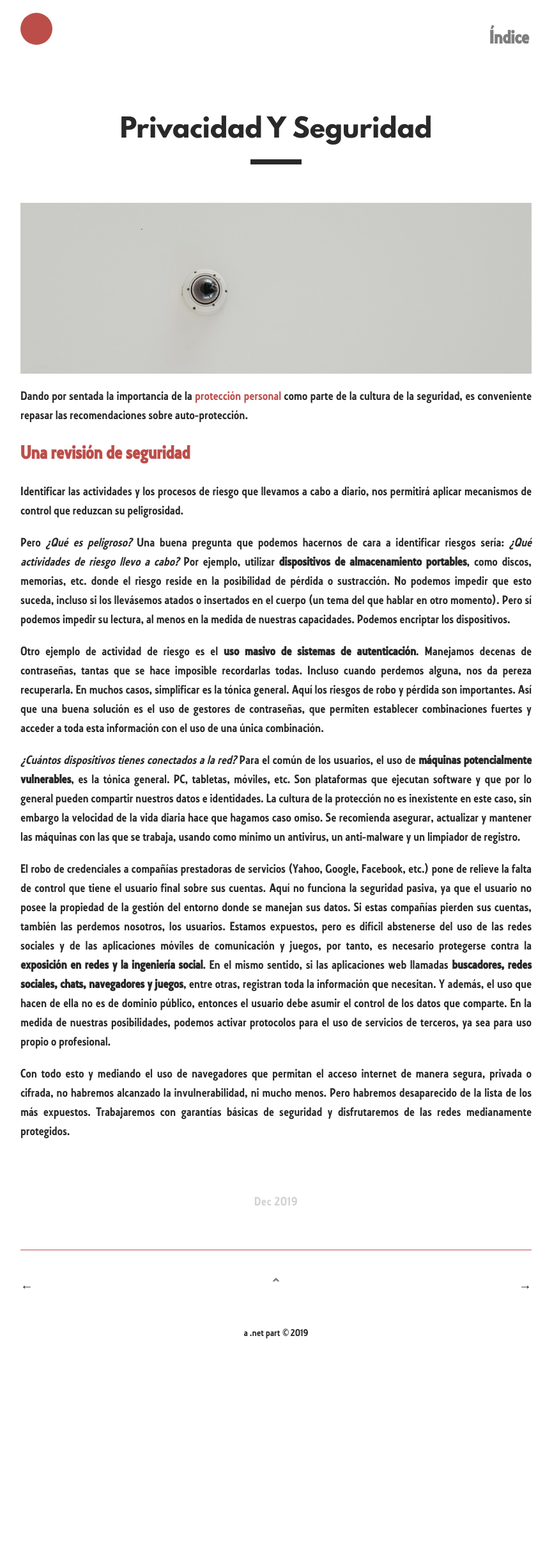
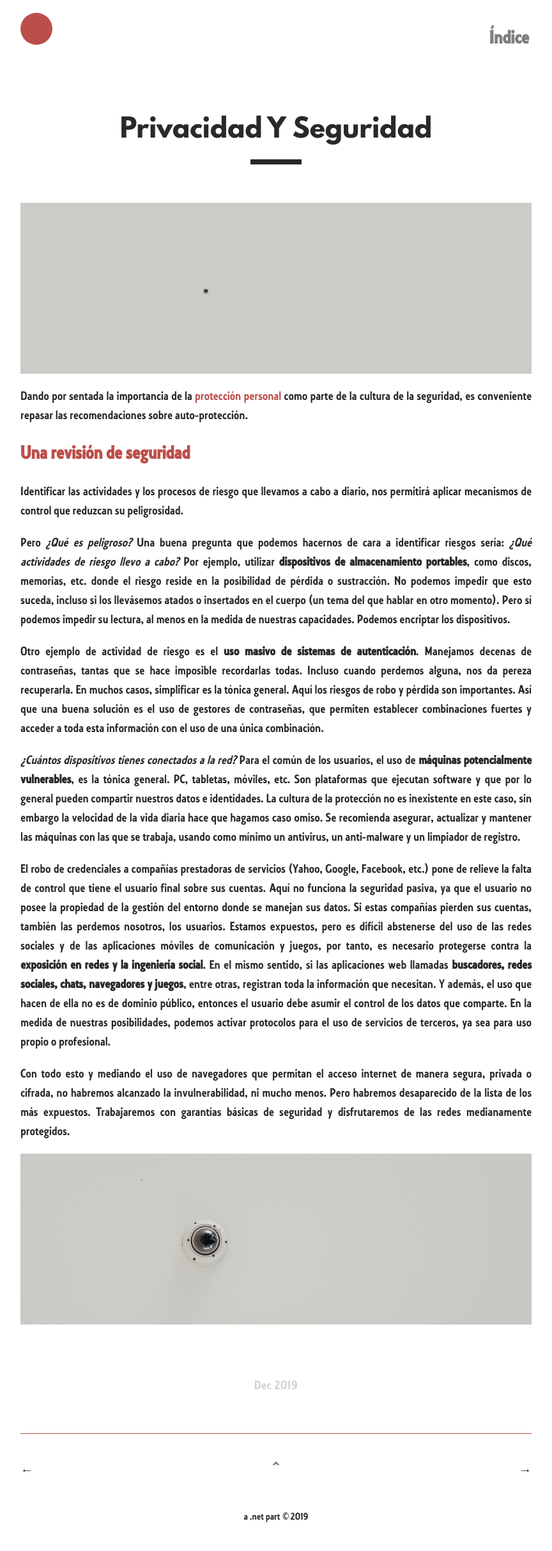
Before and after one commit to Rocmpr/blog, a Jekyll site: the page built from _posts/2019-12-01-Privacidad-y-Seguridad.md, in a window 1280 px wide. Shown: the whole page at 64% size, without its empty margins (208-1072 px from the left). Built offline with Jekyll 4.4.1, drawn with Linux system fonts in a browser that asks for light colours; our own code applies the rules of GitHub Pages for plain Markdown files; before the commit the page ends 2137 px from its top, so only the background shows below that.

Commit message:
New Images in Post III

```diff
--- a/_posts/2019-12-01-Privacidad-y-Seguridad.md
+++ b/_posts/2019-12-01-Privacidad-y-Seguridad.md
@@ -1,4 +1,4 @@
-![Placeholder image](https://rocmpr.github.io/blog/assets/img/Sec001.jpg "Placeholder image")
+![Placeholder image](https://rocmpr.github.io/blog/assets/img/Sec001.jpg "Privacidad y Seguridad")
 
 Dando por sentada la importancia de la [protección personal](https://rocmpr.github.io/blog/2019-10-28/Desarrollo-Seguro) como parte de la cultura de la seguridad, es conveniente repasar las recomendaciones sobre auto-protección.
 
@@ -15,3 +15,5 @@ _¿Cuántos dispositivos tienes conectados a la red?_ Para el común de los usua
 El robo de credenciales a compañías prestadoras de servicios (Yahoo, Google, Facebook, etc.) pone de relieve la falta de control que tiene el usuario final sobre sus cuentas. Aquí no funciona la seguridad pasiva, ya que el usuario no posee la propiedad de la gestión del entorno donde se manejan sus datos. Si estas compañías pierden sus cuentas, también las perdemos nosotros, los usuarios. Estamos expuestos, pero es difícil abstenerse del uso de las redes sociales y de las aplicaciones móviles de comunicación y juegos, por tanto, es necesario protegerse contra la **exposición en redes y la ingeniería social**. En el mismo sentido, si las aplicaciones web llamadas **buscadores, redes sociales, chats, navegadores y juegos**, entre otras, registran toda la información que necesitan. Y además, el uso que hacen de ella no es de dominio público, entonces el usuario debe asumir el control de los datos que comparte. En la medida de nuestras posibilidades, podemos activar protocolos para el uso de servicios de terceros, ya sea para uso propio o profesional.
 
 Con todo esto y mediando el uso de navegadores que permitan el acceso internet de manera segura, privada o cifrada, no habremos alcanzado la invulnerabilidad, ni mucho menos. Pero habremos desaparecido de la lista de los más expuestos. Trabajaremos con garantías básicas de seguridad y disfrutaremos de las redes medianamente protegidos.
+
+![Placeholder image](https://rocmpr.github.io/blog/assets/img/Sec002.jpg "Privacidad y Seguridad")
```
Also changed, not shown: assets/img/Sec001.jpg, assets/img/Sec002.jpg (added).
